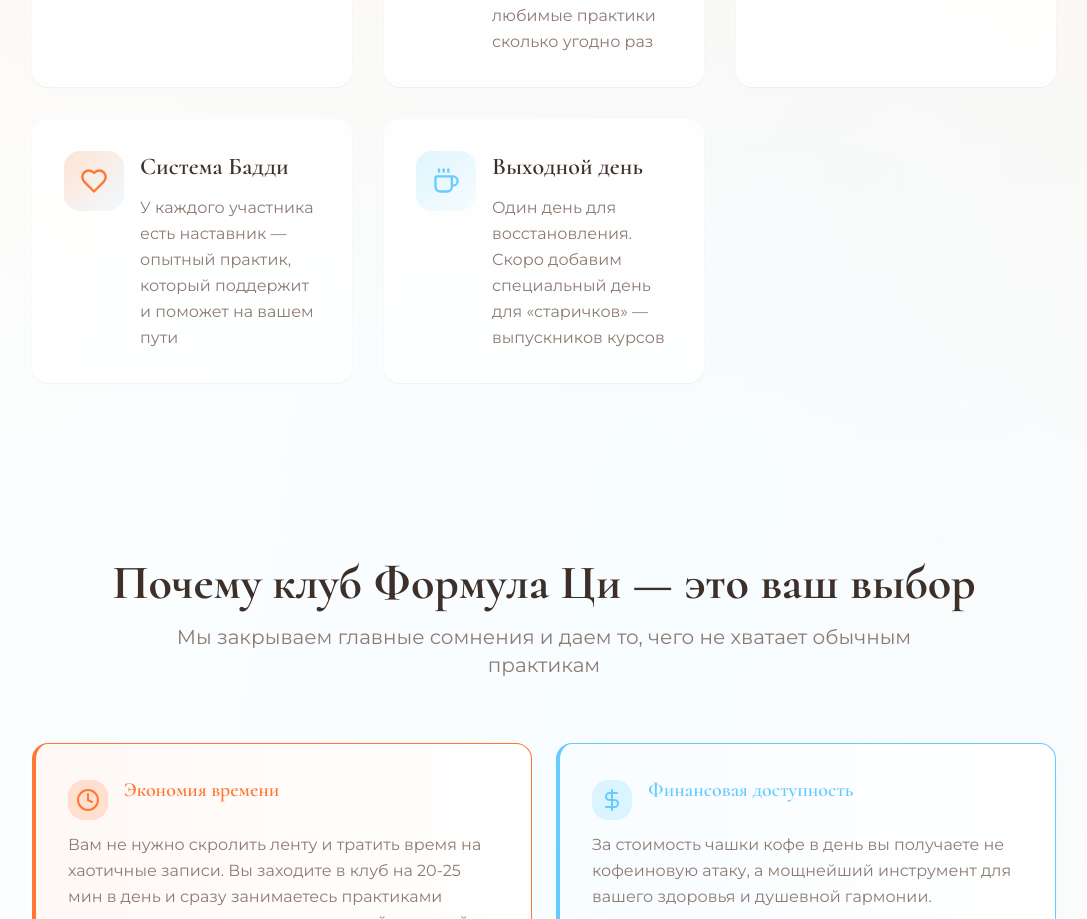
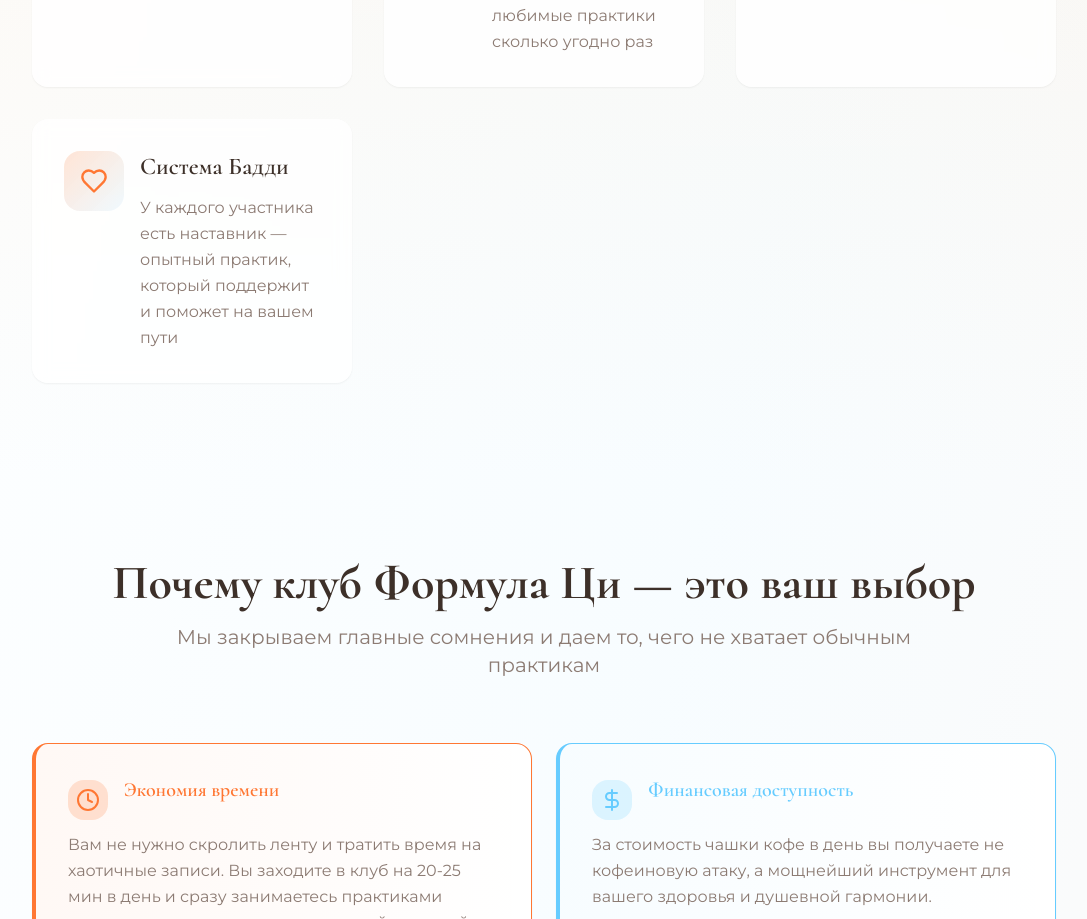
Before and after one commit to pr-poehali-dev/formula-qi-landing-page, a React (Vite) app: page / in a window 1280 px wide. Shown: the part 1749-2668 px from the top of the page, without its empty margins (96-1183 px from the left). Built offline with nearby package versions, Linux system fonts and the light colour scheme.

Commit message:
Удалить устаревший код

```diff
--- a/src/pages/Index.tsx
+++ b/src/pages/Index.tsx
@@ -130,20 +130,7 @@ const Index = () => {
               </div>
             </Card>
 
-            <Card className="p-8 hover:shadow-2xl transition-all hover:-translate-y-2 border-0 bg-white/80 backdrop-blur">
-              <div className="flex items-start gap-4">
-                <div className="bg-gradient-to-br from-secondary/20 to-secondary/5 p-4 rounded-2xl">
-                  <Icon name="Coffee" size={28} className="text-secondary" />
-                </div>
-                <div>
-                  <h3 className="font-serif text-2xl font-semibold mb-3">Выходной день</h3>
-                  <p className="text-muted-foreground leading-relaxed">
-                    Один день для восстановления. Скоро добавим специальный день для «старичков» —
-                    выпускников курсов
-                  </p>
-                </div>
-              </div>
-            </Card>
+
           </div>
         </div>
         </div>
```
